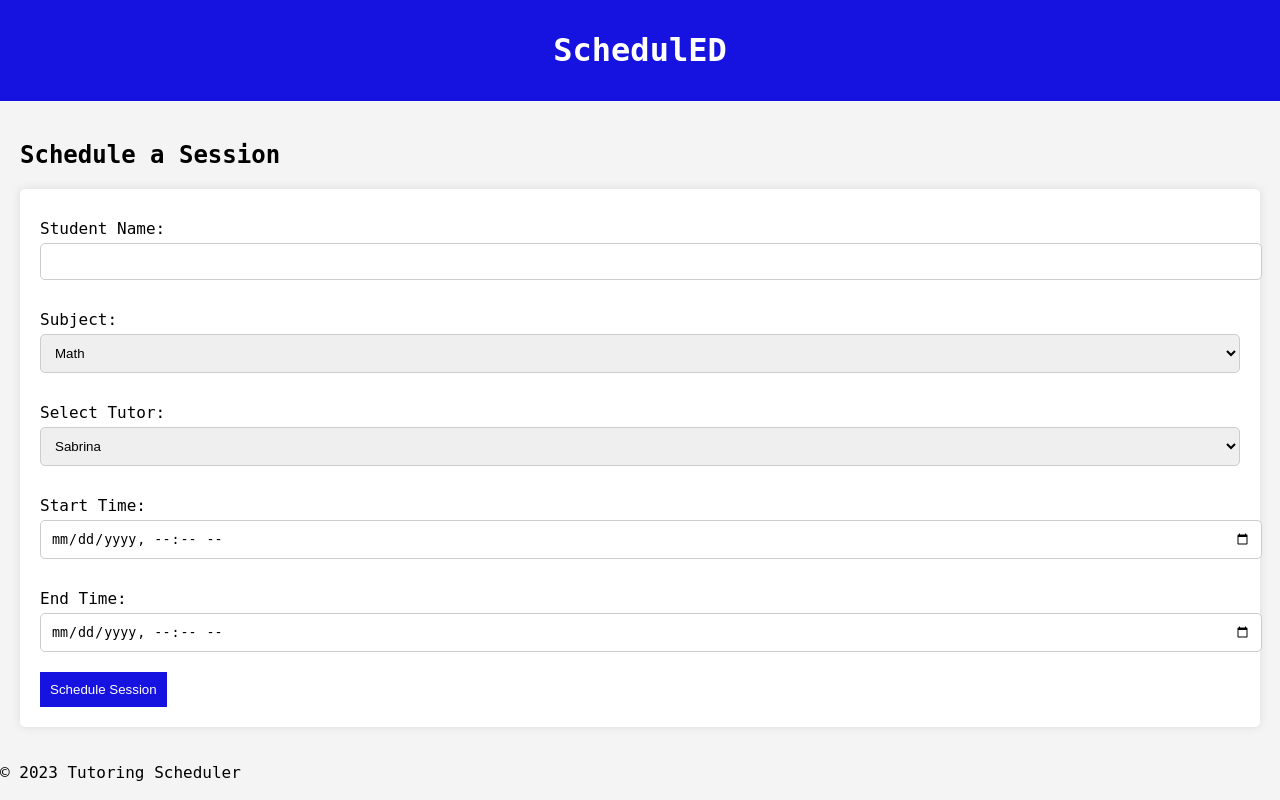
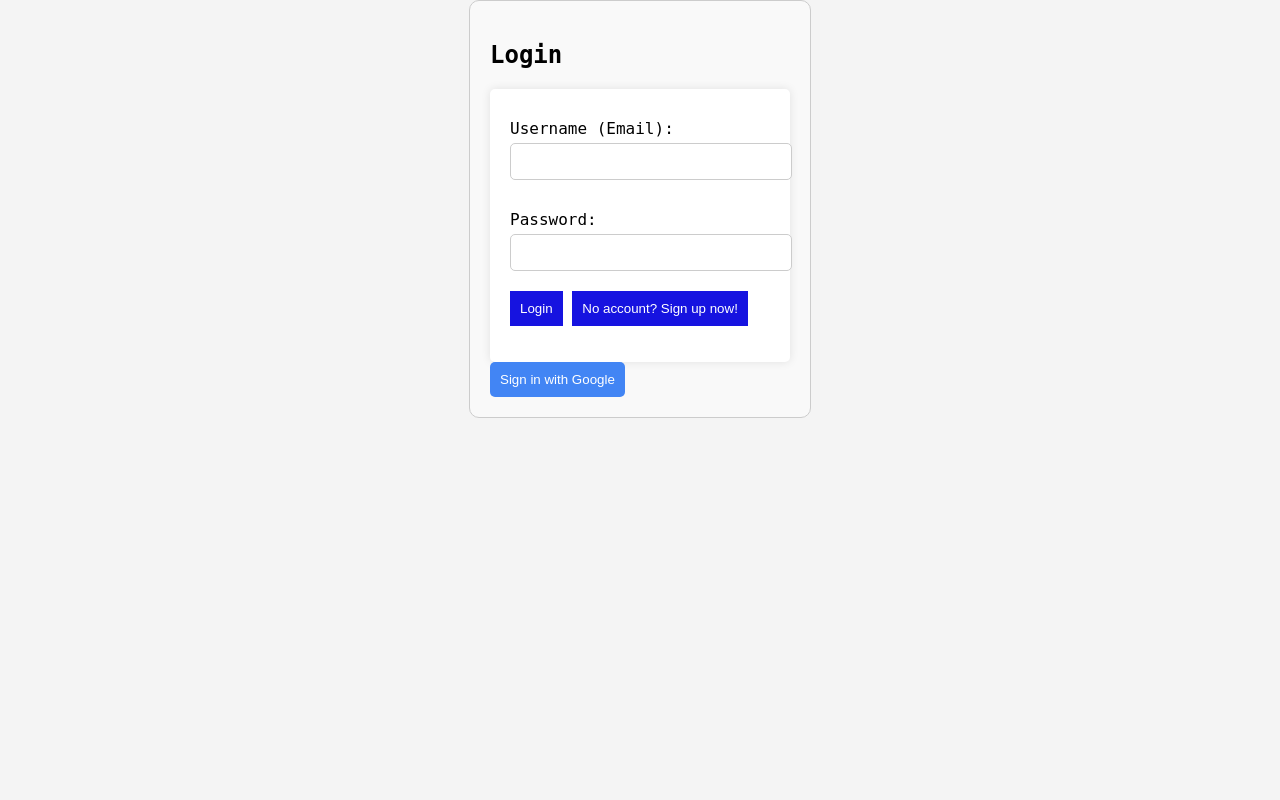
Before and after one commit to htmw/2025SA-Team1, a Flask app: page / in a window 1280 px wide. Run offline with Flask 3, Linux system fonts and the light colour scheme; data that the repository does not hold is empty; some libraries are stand-ins or nearby versions.

Commit message:
Project files

```diff
--- /dev/null
+++ b/project/main.py
@@ -0,0 +1,213 @@
+import firebase_admin
+from firebase_admin import credentials, auth
+import pyrebase
+from flask import *
+from datetime import datetime, timedelta
+
+firebaseConfig = {
+  "apiKey": "AIzaSyDk7B6wLTh6yxRUcxoN2SmoI64ANUTBaeY",
+  "authDomain": "scheduled-5b0e3.firebaseapp.com",
+  "databaseURL": "https://scheduled-5b0e3-default-rtdb.firebaseio.com",
+  "projectId": "scheduled-5b0e3",
+  "storageBucket": "scheduled-5b0e3.firebasestorage.app",
+  "messagingSenderId": "384090122282",
+  "appId": "1:384090122282:web:cd754ea0539bdf246cfb53",
+  "measurementId": "G-1M901DBRZ3"
+}
+
+cred = credentials.Certificate('firebase/credentials.json')
+firebase_admin.initialize_app(cred)
+firebase = pyrebase.initialize_app(firebaseConfig)
+app = Flask(__name__,template_folder='templates')
+authpy = firebase.auth()
+db = firebase.database()
+user = None
+info = None
+
+@app.route('/', methods=['GET', 'POST'])
+def index():
+    global user, info
+    if request.method == 'POST':
+        username = request.form.get('username')
+        password = request.form.get('password')
+        # Handle email/password login as before...
+        user = login(username, password)
+        info = fetch_account_details()
+    return render_template('index.html')
+
+@app.route('/create-account', methods=['GET', 'POST'])
+def signingup():
+    global user, info
+    if request.method == 'POST':
+        email = request.form.get('email')
+        password = request.form.get('password')
+        firstname = request.form.get('firstName')
+        lastname = request.form.get('lastName')
+        role = request.form.get('role')
+        if password == request.form.get('confirmPassword'):
+            user = signup(email, password, firstname, lastname, role)
+            info = fetch_account_details()
+    return render_template('signup.html')
+
+
+@app.route('/schedule')
+def home():
+  result = db.child("events").get()
+  tutorResults = db.child("tutors").get()
+  return render_template('schedule.html',events=result,tutors=tutorResults)
+
+@app.route('/addTutor')
+def addTutor():
+    return render_template('tutor.html')
+
+#REWORTE THIS FOR NEW DATABASE FORMAT
+@app.route('/submit', methods=['GET', 'POST'])
+def submit():
+  if request.method == 'POST' and len(dict(request.form)) > 0:
+    userdata = dict(request.form)
+    name = userdata["student-name"]
+    tutor = userdata["tutor"]
+    startTime = userdata["sTime"]
+    endTime = userdata["eTime"]
+
+    start_time_object =datetime.strptime(startTime,"%Y-%m-%dT%H:%M")
+    end_time_object =datetime.strptime(endTime,"%Y-%m-%dT%H:%M")
+    time_diff=(end_time_object-start_time_object)
+
+    try:
+        if time_diff<timedelta(0):
+            raise Exception("End time is before the Start time")
+    except :
+        return redirect('/error/400')
+
+    new_data = {"StudentName": name, "TutorName": tutor,"StartTime":startTime,"EndTime":endTime}
+    db.child("events").push(new_data)
+    return "Event Added!"
+  else:
+    return "Sorry, there was an error."
+
+@app.route('/submitTutor', methods=['GET', 'POST'])
+def submitTutor():
+  if request.method == 'POST' and len(dict(request.form)) > 0:
+    userdata = dict(request.form)
+    name = userdata["name"]
+
+    new_data = {"Name": name}
+    db.child("tutors").push(new_data)
+    return "Tutor Added!"
+  else:
+    return "Sorry, there was an error."
+
+def login(em, pw):
+    print("login...")
+    try:
+        user = authpy.sign_in_with_email_and_password(em, pw)
+        print("successful")
+        return user
+    except Exception as e:
+        print("an error has occured ", e)
+
+def signup(em, pw, first_name, last_name, role):
+    print("Sign up...")
+    try:
+        user = authpy.create_user_with_email_and_password(em, pw)
+        data = {user['localId']:{"firstname":first_name, "lastname":last_name, "email":em, "role":role}}
+        db.child("users").push(data)
+        return user
+    except Exception as e:
+        print("error has occured: ", e)
+
+def fetch_account_details():
+    users = db.child("users").get()
+    for user1 in users.each():
+        user_dict = user1.val()
+        #print(user_dict)
+        user_id = list(user1.val().keys())[0]
+
+        if(user_id == user['localId']):
+            return [user_dict[user_id]['firstname'], user_dict[user_id]['lastname'], user_dict[user_id]['email']]
+
+def delete_user(id):
+    try:
+        auth.delete_user(id)
+    except Exception as e:
+        print("error has occured: ", e)
+
+def delete_account_db():
+    keys = db.child("users").get()
+    for key in keys:
+        user_id = list(key.val().keys())[0]
+        if(user_id == user['localId']):
+            db.child("users").child(key.key()).remove()
+
+app.run(debug=True)
+
+'''ans = input("Are you a new user? [y/n]")
+
+if ans == "y":
+    user, info = signup()
+    #print("User UID:", user['localId'])
+else:
+    user = login()
+    #print("User UID:", user['localId'])
+    info = fetch_account_details()
+
+#info = [firstname, lastname, email]
+print(f"Hello {info[0]} {info[1]}")
+
+
+decision = input("What would you like to do?\n")
+
+if(decision == "delete"):
+    ars = input("Are you sure? [y/n] ")
+    if(ars == "y"):
+        delete_account_db()
+        delete_user(user['localId'])
+'''
+'''
+import firebase_admin
+from firebase_admin import credentials, auth
+
+app = Flask(__name__)
+app.secret_key = 'your_secret_key'
+
+# Initialize Firebase Admin SDK
+cred = credentials.Certificate('path/to/your/firebase/credentials.json')
+firebase_admin.initialize_app(cred)
+
+@app.route('/', methods=['GET', 'POST'])
+def index():
+    if request.method == 'POST':
+        username = request.form.get('username')
+        password = request.form.get('password')
+        # Handle email/password login as before...
+
+    return render_template('index.html')
+
+@app.route('/login_with_google', methods=['POST'])
+def login_with_google():
+    data = request.json
+    user_id = data.get('uid')
+    email = data.get('email')
+
+    try:
+        user = auth.get_user(user_id)
+    except:
+        user = auth.create_user(uid=user_id, email=email)
+
+    session['user'] = email
+    return jsonify({'success': True})
+
+@app.route('/schedule')
+def schedule():
+    if 'user' not in session:
+        return redirect(url_for('index'))
+    return render_template('schedule.html')
+
+@app.route('/logout')
+def logout():
+    session.pop('user', None)
+    return redirect(url_for('index'))
+
+if __name__ == '__main__':
+    app.run(debug=True)'''
--- /dev/null
+++ b/project/static/googleauth.js
@@ -0,0 +1,37 @@
+
+const firebaseConfig = {
+    apiKey: "AIzaSyDk7B6wLTh6yxRUcxoN2SmoI64ANUTBaeY",
+    authDomain: "scheduled-5b0e3.firebaseapp.com",
+    databaseURL: "https://scheduled-5b0e3-default-rtdb.firebaseio.com",
+    projectId: "scheduled-5b0e3",
+    storageBucket: "scheduled-5b0e3.firebasestorage.app",
+    messagingSenderId: "384090122282",
+    appId: "1:384090122282:web:cd754ea0539bdf246cfb53",
+    measurementId: "G-1M901DBRZ3"
+  };
+
+const app = firebase.initializeApp(firebaseConfig);
+const auth = firebase.auth();
+
+function googleSignIn() {
+  const provider = new firebase.auth.GoogleAuthProvider();
+  auth.signInWithPopup(provider)
+      .then((result) => {
+          const user = result.user;
+          fetch('/login_with_google', {
+              method: 'POST',
+              headers: {
+                  'Content-Type': 'application/json'
+              },
+              body: JSON.stringify({ uid: user.uid, email: user.email })
+          })
+          .then(response => {
+              if (response.ok) {
+                  window.location.href = '/schedule';
+              }
+          });
+      })
+      .catch((error) => {
+          console.error("Error during Google Sign-In:", error);
+      });
+}
--- a/project/static/server.py
+++ b/project/static/server.py
@@ -4,40 +4,36 @@ import os
 from dotenv import load_dotenv
 from datetime import datetime, timedelta
 
-from firebase_admin import credentials, auth, initialize_app
-import pyrebase
-
 # Load variables from .env
-#load_dotenv()
-#db=os.environ.get("DB")
-
-firebaseConfig = {
-  "apiKey": "AIzaSyDk7B6wLTh6yxRUcxoN2SmoI64ANUTBaeY",
-  "authDomain": "scheduled-5b0e3.firebaseapp.com",
-  "databaseURL": "https://scheduled-5b0e3-default-rtdb.firebaseio.com",
-  "projectId": "scheduled-5b0e3",
-  "storageBucket": "scheduled-5b0e3.firebasestorage.app",
-  "messagingSenderId": "384090122282",
-  "appId": "1:384090122282:web:cd754ea0539bdf246cfb53",
-  "measurementId": "G-1M901DBRZ3"
-}
-
-cred = credentials.Certificate('2025SA-Team1\credentials.json')
-fb=initialize_app(cred)
-firebase = pyrebase.initialize_app(firebaseConfig)
-authpy = firebase.auth()
-db = firebase.database()
-
-#firebase = firebase.FirebaseApplication(db, None)
-app = Flask(__name__,template_folder='../templates',static_folder="../static")  # Flask constructor
+load_dotenv()
+db=os.environ.get("DB")
+firebase = firebase.FirebaseApplication(db, None)
+app = Flask(__name__,template_folder='../templates')  # Flask constructor
 
 @app.route('/')
 def home():
-  result = db.child("events").get()
-  tutorResults = db.child("tutors").get()
+  result = firebase.get('/test', None)
+  tutorResults = firebase.get('/tutor', None)
   return render_template('index.html',events=result,tutors=tutorResults)
 
+@app.route('/timeTest')
+def timetest():
+  output=""
+  result = firebase.get('/test', None)
+  keys =result.keys()
+  for i in keys:
 
+     start_time_object =datetime.strptime(result[i]["StartTime"],"%Y-%m-%dT%H:%M")
+     end_time_object =datetime.strptime(result[i]["EndTime"],"%Y-%m-%dT%H:%M")
+     time_diff=(end_time_object-start_time_object)
+
+     if time_diff<timedelta(0):
+        output+=str("Negative")
+     else:
+       output+=str("Positive")
+     output+="_____\n"
+
+  return str(output)
 
 
 @app.route('/addTutor')
@@ -54,7 +50,7 @@ def error_code(errorcode):
 def submit():
   if request.method == 'POST' and len(dict(request.form)) > 0:
     userdata = dict(request.form)
-    name = userdata["student-name"]
+    name = userdata["name"]
     tutor = userdata["tutor"]
     startTime = userdata["sTime"]
     endTime = userdata["eTime"]
@@ -70,7 +66,7 @@ def submit():
         return redirect('/error/400')
 
     new_data = {"StudentName": name, "TutorName": tutor,"StartTime":startTime,"EndTime":endTime}
-    db.child("events").push(new_data)
+    firebase.post("/test", new_data)
     return "Event Added!"
   else:
     return "Sorry, there was an error."
@@ -82,7 +78,7 @@ def submitTutor():
     name = userdata["name"]
 
     new_data = {"Name": name}
-    db.child("tutors").push(new_data)
+    firebase.post("/tutor", new_data)
     return "Tutor Added!"
   else:
     return "Sorry, there was an error."
--- a/project/static/styles.css
+++ b/project/static/styles.css
@@ -36,8 +36,9 @@ input, select {
     border-radius: 5px;
 }
 
+/* Styles for the login button */
 button {
-    background: #1613e0;
+    background: #1613e0; /* Keep your existing button style */
     color: white;
     border: none;
     padding: 10px;
@@ -45,5 +46,29 @@ button {
 }
 
 button:hover {
-    background: #45a049;
+    background: #45a049; /* Change hover color if needed */
 }
+
+/* Styles for the login form container */
+#login-form {
+    max-width: 300px;
+    margin: auto;
+    padding: 20px;
+    border: 1px solid #ccc;
+    border-radius: 10px;
+    background-color: #f9f9f9;
+}
+
+/* Styles for the Google sign-in button */
+#google-signin-button {
+    background-color: #4285F4; /* Google blue color */
+    padding: 10px;
+    color: white;
+    border-radius: 5px;
+    border: none;
+    cursor: pointer;
+}
+
+#google-signin-button:hover {
+    background-color: #357ae8; /* Darker shade for hover */
+}
--- a/project/templates/index.html
+++ b/project/templates/index.html
@@ -3,49 +3,30 @@
 <head>
 <meta charset="UTF-8" />
 <meta name="viewport" content="width=device-width, initial-scale=1.0" />
-    <title>SchedulED</title>
-    <link rel="stylesheet" href="static\styles.css" />
-    <!-- Link to your CSS file -->
+<title>SchedulED - Login</title>
+<link rel="stylesheet" href="/static/styles.css" />
+<script src="https://www.gstatic.com/firebasejs/9.6.1/firebase-app.js"></script>
+<script src="https://www.gstatic.com/firebasejs/9.6.1/firebase-auth.js"></script>
+<script src="/static/googleauth.js"></script>
+<script>
+    function gotoSignup(){
+        window.location.href = "/create-account"
+    }
+</script>
 </head>
 <body>
-    <header>
-      <h1>SchedulED</h1>
-    </header>
-
-    <main>
-      <section id="appointment-form">
-        <h2>Schedule a Session</h2>
-        <form method="post" action="/submit">
-          <label for="student-name">Student Name:</label>
-          <input type="text" id="student-name" name="student-name" required />
-
-          <label for="subject">Subject:</label>
-          <select id="subject" name="subject" required>
-            <option value="math">Math</option>
-            <option value="science">Science</option>
-            <option value="english">English</option>
-            <option value="history">History</option>
-          </select>
-
-          <label for="tutor">Select Tutor:</label>
-          <select id="tutor" name="tutor" required>
-            <option value="Sabrina">Sabrina</option>
-            <option value="Justin">Justin</option>
-          </select>
-
-          <label for="sTime">Start Time:</label>
-          <input type="datetime-local" id="sTime" name="sTime" required />
-
-          <label for="eTime">End Time:</label>
-          <input type="datetime-local" id="eTime" name="eTime" required />
-
-          <button type="submit">Schedule Session</button>
+<div id="login-form">
+<h2>Login</h2>
+<form action="/" method="POST">
+<label for="username">Username (Email):</label>
+<input type="text" id="username" name="username" required />
+<label for="password">Password:</label>
+<input type="password" id="password" name="password" required />
+<button type="submit">Login</button>
+<button onclick="gotoSignup()">No account? Sign up now!</button>
+<p style="color: red;"></p>
 </form>
-      </section>
-    </main>
-
-    <footer>
-      <p>&copy; 2023 Tutoring Scheduler</p>
-    </footer>
+<button id="google-signin-button" onclick="googleSignIn()">Sign in with Google</button>
+</div>
 </body>
 </html>
--- a/project/templates/tutor.html
+++ b/project/templates/tutor.html
@@ -3,7 +3,7 @@
     <meta charset="UTF-8" />
     <meta name="viewport" content="width=device-width, initial-scale=1.0" />
     <title>SchedulED</title>
-    <link rel="stylesheet" href="static\styles.css" />
+    <link rel="stylesheet" href="/static/styles.css" />
     <!-- Link to your CSS file -->
   </head>
 <body>
```
Also changed, not shown: project/templates/schedule.html (added, +52 -0 lines), project/templates/signup.html (added, +30 -0 lines). Lines whose indentation alone changed are shown as unchanged.
